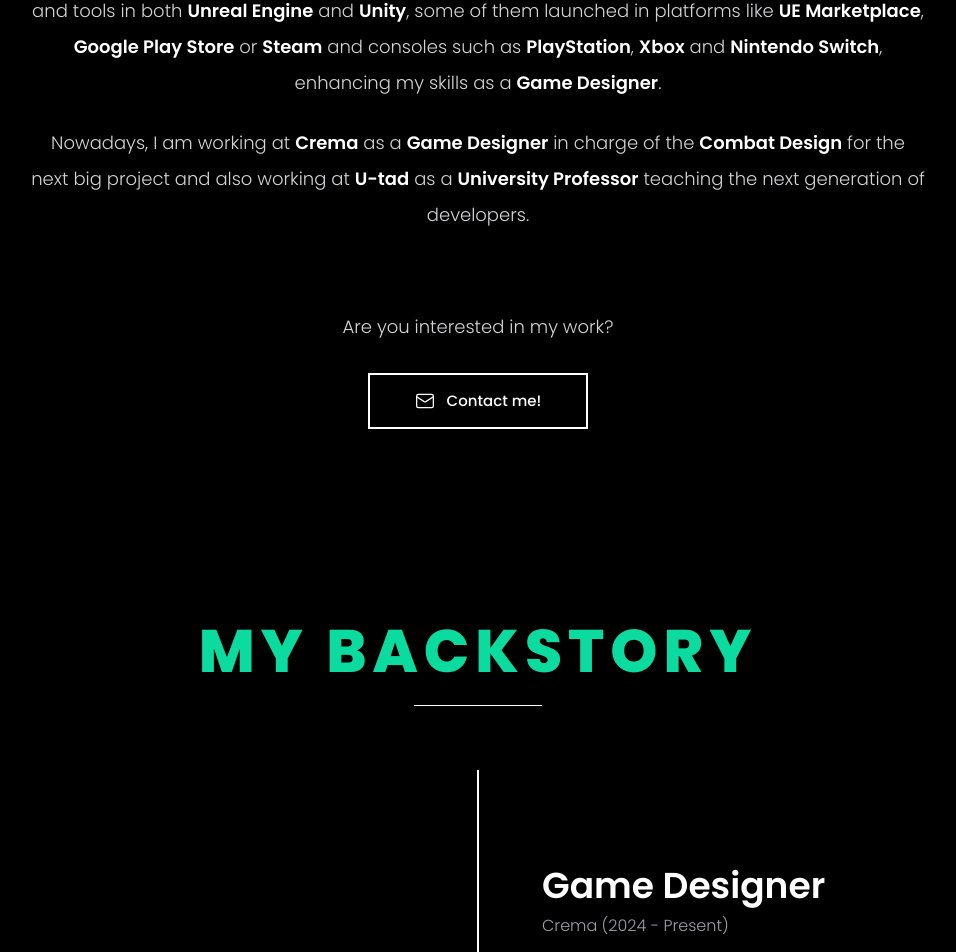
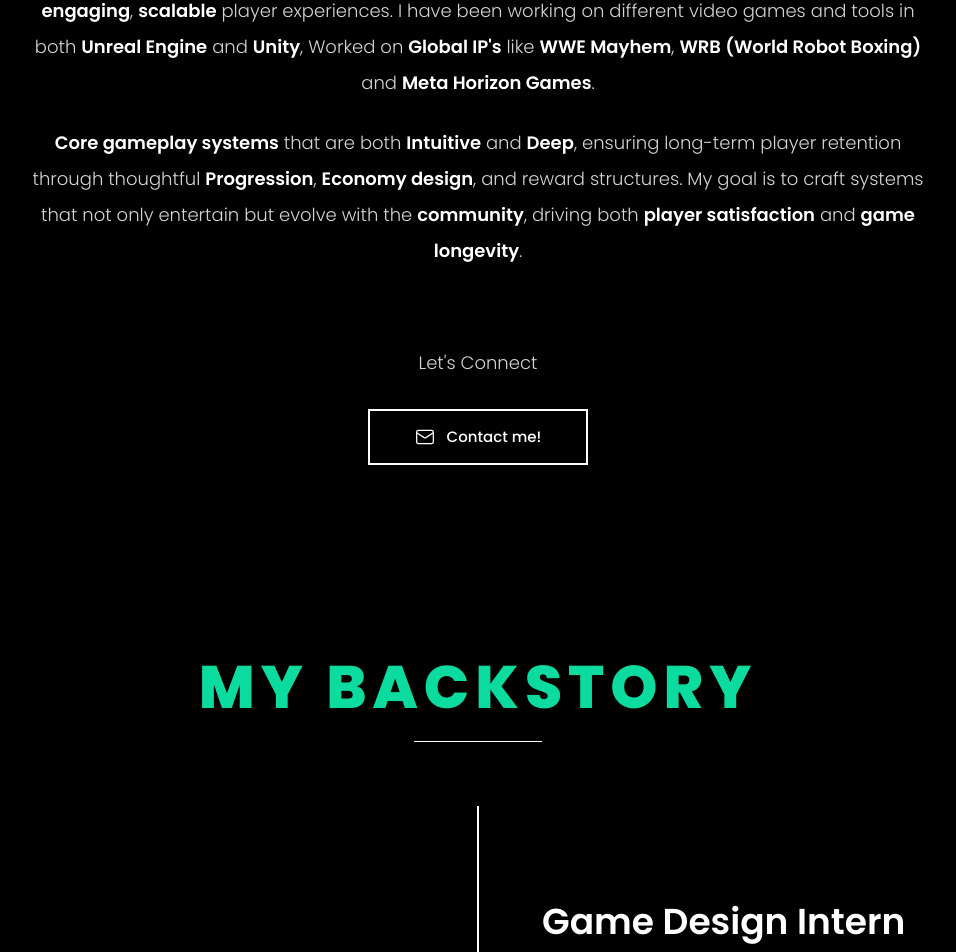
Before and after one commit to aryangd/AG-Website, a Next.js app: page / in a window 1280 px wide. Shown: the part 1191-2143 px from the top of the page, without its empty margins (162-1118 px from the left). Built offline with nearby package versions, Linux system fonts and the light colour scheme.

Commit message:
feat: implement portfolio design documentation and games showcase pages with interactive UI components

```diff
--- a/src/app/portfolio/docs/page.tsx
+++ b/src/app/portfolio/docs/page.tsx
@@ -9,17 +9,19 @@
 const documents = [
   {
     id: 1,
-    title: "Howl of Iron - Data-Driven Character System",
-    shortTitle: "Data-Driven Character System",
-    description: "Detailed system design for character scaling and data management in Howl of Iron.",
+    title: "WWE Mayhem - Character Design",
+    shortTitle: "Character Design",
+    description: "Detailed system design for character scaling and data management in WWE Mayhem.",
     bgColor: "bg-[#1e40af]",
     hexColor: "#1e40af",
     accentColor: "border-blue-400",
-    image: `${prefix}/Png1.png`,
+    image: `${prefix}/WWEMayhembg.jpg`,
     pdfUrl: "/docs/5-game-design-theory-and-practice.pdf"
   },
   {
     id: 2,
+    gameName: "HOWL OF IRON",
+    developer: "16 GEARS",
     title: "Howl of Iron - Data-Driven Character System",
     shortTitle: "Data-Driven Character System",
     description: "Read how the Data-Driven system I designed for Howl of Iron would work through Excel-based datasets.",
@@ -32,6 +34,8 @@
   },
   {
     id: 3,
+    gameName: "HOWL OF IRON",
+    developer: "16 GEARS",
     title: "Howl of Iron - Gameplay Design",
     shortTitle: "Gameplay Design",
     description: "Core gameplay mechanics and combat system documentation for the mechanical werewolf project.",
@@ -44,7 +48,7 @@
 ];
 
 function DocCard({ doc, isHovered, onHover, onLeave }: {
-  doc: typeof documents[0],
+  doc: typeof documents[0] & { gameName: string, developer: string },
   isHovered: boolean,
   onHover: () => void,
   onLeave: () => void
@@ -77,8 +81,8 @@
       <div className="absolute inset-x-0 top-1/4 flex items-center justify-center p-8 z-10 pointer-events-none">
         <div className="text-center group-hover:scale-105 transition-transform duration-500">
           <h2 className="text-white font-black text-5xl tracking-widest opacity-80 flex flex-col items-center">
-            <span className="text-sm tracking-[0.5em] mb-4">A GAME BY 16 GEARS</span>
-            HOWL OF IRON
+            <span className="text-sm tracking-[0.5em] mb-4 uppercase">A GAME BY {doc.developer}</span>
+            {doc.gameName}
           </h2>
         </div>
       </div>
--- a/src/app/portfolio/games/page.tsx
+++ b/src/app/portfolio/games/page.tsx
@@ -7,9 +7,9 @@
 const games = [
   {
     id: 1,
-    title: "Project Downbelow",
-    year: "2024 - Present",
-    company: "Crema",
+    title: "WWE Mayhem",
+    year: "2023 - 2025",
+    company: "Reliance Games",
     desc: "I am working with the Game Design team in order to define the core mechanics for the game.",
     bullets: [
       "Developing the game from conception to release.",
@@ -17,7 +17,7 @@
       "Game balance.",
       "Documentation and cooperation with the rest of departments."
     ],
-    bgImg: "https://images.unsplash.com/photo-1542751371-adc38448a05e?w=1920&q=80",
+    bgImg: "WWEMayhembg.jpg",
     embedId: "QYhZcwDgEaw", // Placeholder temtem trailer or similar
     align: "left"
   },
--- a/src/app/portfolio/page.tsx
+++ b/src/app/portfolio/page.tsx
@@ -47,9 +47,9 @@
 const gamesData = [
   {
     id: 1,
-    title: "Project Downbelow",
-    year: "2024 - Present",
-    company: "Crema",
+    title: "WWE Mayhem",
+    year: "2023-2025",
+    company: "Reliance Games",
     desc: "I am working with the Game Design team in order to define the core mechanics for the game.",
     bullets: [
       "Developing the game from conception to release.",
@@ -57,9 +57,9 @@
       "Game balance.",
       "Documentation and cooperation with the rest of departments."
     ],
-    bgImg: "https://images.unsplash.com/photo-1542751371-adc38448a05e?w=1920&q=80",
+    bgImg: "WWEMayhembg.jpg",
     embedId: "zJG-n22OC5w",
-    overlayImg: `${prefix}/Png1.png`
+    overlayImg: `${prefix}/JohnCena.png`
   },
   {
     id: 2,
@@ -114,14 +114,18 @@
 const docsData = [
   {
     id: 1,
-    title: "Howl of Iron - Data-Driven Character System",
-    description: "Detailed system design for character scaling and data management in Howl of Iron.",
+    gameName: "",
+    developer: "RELIANCE GAMES",
+    title: "WWE Mayhem - Character Design",
+    description: "Detailed system design for character scaling and data management in WWE Mayhem.",
     hexColor: "30, 64, 175", // RGB Blue
-    image: `${prefix}/Png1.png`,
+    image: `${prefix}/WWEMayhembg.jpg`,
     pdfUrl: "/docs/5-game-design-theory-and-practice.pdf"
   },
   {
     id: 2,
+    gameName: "HOWL OF IRON",
+    developer: "16 GEARS",
     title: "Howl of Iron - Data-Driven Character System «EXCEL»",
     description: "Read how the Data-Driven system I designed for Howl of Iron would work through Excel-based datasets.",
     hexColor: "5, 150, 105", // RGB Green
@@ -130,6 +134,8 @@
   },
   {
     id: 3,
+    gameName: "HOWL OF IRON",
+    developer: "16 GEARS",
     title: "Howl of Iron - Gameplay Design",
     description: "Core gameplay mechanics and combat system documentation for the mechanical werewolf project.",
     hexColor: "194, 65, 12", // RGB Orange
@@ -138,6 +144,8 @@
   },
   {
     id: 4,
+    gameName: "THE MASTER THIEF",
+    developer: "INDEPENDENT",
     title: "The Master Thief - Level Design & Narrative",
     description: "In-depth analysis of stealth encounters and spatial storytelling within industrial environments.",
     hexColor: "147, 51, 234", // RGB Purple
@@ -146,6 +154,8 @@
   },
   {
     id: 5,
+    gameName: "SCI-FI FPS",
+    developer: "INDEPENDENT",
     title: "Sci-Fi FPS - Combat & AI Analysis",
     description: "An evaluation of tactical AI behaviors and weapon feedback loop design for futuristic shooters.",
     hexColor: "225, 29, 72", // RGB Pink/Red
@@ -309,9 +319,9 @@
       </div>
       <div className="absolute inset-x-0 top-1/4 flex items-center justify-center p-8 z-10 pointer-events-none">
         <div className="text-center group-hover:scale-105 transition-transform duration-500">
-          <h2 className="text-white font-black text-5xl tracking-widest opacity-80 flex flex-col items-center">
-            <span className="text-xs tracking-[0.5em] mb-4">A GAME BY 16 GEARS</span>
-            HOWL OF IRON
+          <h2 className="text-white font-black text-5xl tracking-widest opacity-80 flex flex-col items-center uppercase">
+            <span className="text-xs tracking-[0.5em] mb-4">A GAME BY {(doc as any).developer}</span>
+            {(doc as any).gameName}
           </h2>
         </div>
       </div>
@@ -451,7 +461,7 @@
     <div onMouseMove={handleMouseMove} className="min-h-screen w-full bg-transparent flex flex-col relative overflow-hidden font-sans">
 
       {/* Dynamic atmospheric video background (same as home) */}
-      <div className="fixed inset-0 w-full h-full z-0 pointer-events-none opacity-40">
+      <div className={`fixed inset-0 w-full h-full z-0 pointer-events-none transition-opacity duration-1000 ${activeCategory === 'games' ? 'opacity-0' : 'opacity-40'}`}>
         <video autoPlay muted loop playsInline className="absolute inset-0 w-full h-full object-cover">
           <source src={`${prefix}/website-bg.mp4`} type="video/mp4" />
         </video>
@@ -545,7 +555,7 @@
             animate={{ opacity: 1, scale: 1 }}
             exit={{ opacity: 0, scale: 0.95 }}
             transition={{ duration: 0.6, ease: "easeInOut" }}
-            className="absolute inset-0 z-50 bg-black/30 backdrop-blur-md"
+            className="absolute inset-0 z-50 bg-black"
           >
             {/* Back Button */}
             <div className="absolute top-8 left-8 z-50">
--- a/src/components/sections/About.tsx
+++ b/src/components/sections/About.tsx
@@ -35,7 +35,7 @@
           transition={{ delay: 0.2 }}
           className="text-zinc-300 text-[17px] md:text-lg font-light leading-loose mb-6 max-w-[900px]"
         >
-          Specialized in <strong className="font-bold text-white">gameplay</strong> and <strong className="font-bold text-white">systems</strong>. Since 2017, I have been working on different video games and tools in both <strong className="font-bold text-white">Unreal Engine</strong> and <strong className="font-bold text-white">Unity</strong>, some of them launched in platforms like <strong className="font-bold text-white">UE Marketplace</strong>, <strong className="font-bold text-white">Google Play Store</strong> or <strong className="font-bold text-white">Steam</strong> and consoles such as <strong className="font-bold text-white">PlayStation</strong>, <strong className="font-bold text-white">Xbox</strong> and <strong className="font-bold text-white">Nintendo Switch</strong>, enhancing my skills as a <strong className="font-bold text-white">Game Designer</strong>.
+          Specializing in <strong className="font-bold text-white">Game Systems Design</strong>, <strong className="font-bold text-white">Game Balancing</strong> and <strong className="font-bold text-white">LiveOps Design</strong>, focused on creating <strong className="font-bold text-white">engaging</strong>, <strong className="font-bold text-white">scalable</strong> player experiences. I have been working on different video games and tools in both <strong className="font-bold text-white">Unreal Engine</strong> and <strong className="font-bold text-white">Unity</strong>, Worked on <strong className="font-bold text-white">Global IP's</strong> like <strong className="font-bold text-white">WWE Mayhem</strong>, <strong className="font-bold text-white">WRB (World Robot Boxing)</strong> and <strong className="font-bold text-white">Meta Horizon Games</strong>.
         </motion.p>
 
         {/* Paragraph 2 */}
@@ -46,7 +46,7 @@
           transition={{ delay: 0.3 }}
           className="text-zinc-300 text-[17px] md:text-lg font-light leading-loose mb-20 max-w-[900px]"
         >
-          Nowadays, I am working at <strong className="font-bold text-white">Crema</strong> as a <strong className="font-bold text-white">Game Designer</strong> in charge of the <strong className="font-bold text-white">Combat Design</strong> for the next big project and also working at <strong className="font-bold text-white">U-tad</strong> as a <strong className="font-bold text-white">University Professor</strong> teaching the next generation of developers.
+          <strong className="font-bold text-white">Core gameplay systems</strong> that are both <strong className="font-bold text-white">Intuitive</strong> and <strong className="font-bold text-white">Deep</strong>, ensuring long-term player retention through thoughtful <strong className="font-bold text-white">Progression</strong>, <strong className="font-bold text-white">Economy design</strong>, and reward structures. My goal is to craft systems that not only entertain but evolve with the <strong className="font-bold text-white">community</strong>, driving both <strong className="font-bold text-white">player satisfaction</strong> and <strong className="font-bold text-white">game longevity</strong>.
         </motion.p>
 
         {/* Contact Section */}
@@ -57,7 +57,7 @@
           transition={{ delay: 0.4 }}
           className="flex flex-col items-center"
         >
-          <span className="text-zinc-300 md:text-lg font-light mb-8">Are you interested in my work?</span>
+          <span className="text-zinc-300 md:text-lg font-light mb-8">Let's Connect</span>
 
           <a href="mailto:aryangollagd@gmail.com" className="group relative overflow-hidden flex items-center justify-center gap-3 bg-transparent border-2 border-white text-white w-[220px] h-[56px] rounded-none hover:bg-white hover:text-black transition-colors duration-300">
             <Mail className="w-5 h-5 transition-colors duration-300" strokeWidth={1.5} />
--- a/src/components/sections/Experience.tsx
+++ b/src/components/sections/Experience.tsx
@@ -29,9 +29,9 @@
 export default function Experience() {
   const experiences = [
     {
-      role: "Game Designer",
-      company: "Crema",
-      duration: "2024 - Present",
+      role: "Game Design Intern",
+      company: "Seamedu School of Design & Technology",
+      duration: "2022",
       desc: [
         "Working with the developers of Temtem in a new project from conception to the release.",
         "Specialized in Combat & AI."
```
Also changed, not shown: public/JohnCena.png (added), public/WWEMayhembg.jpg (added).
